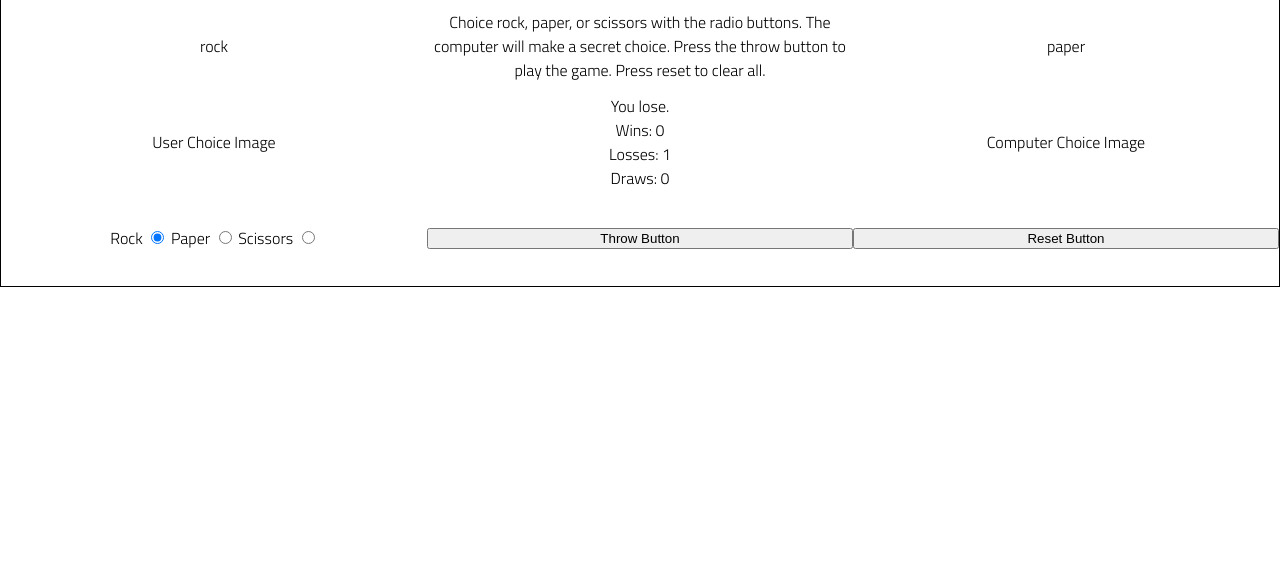
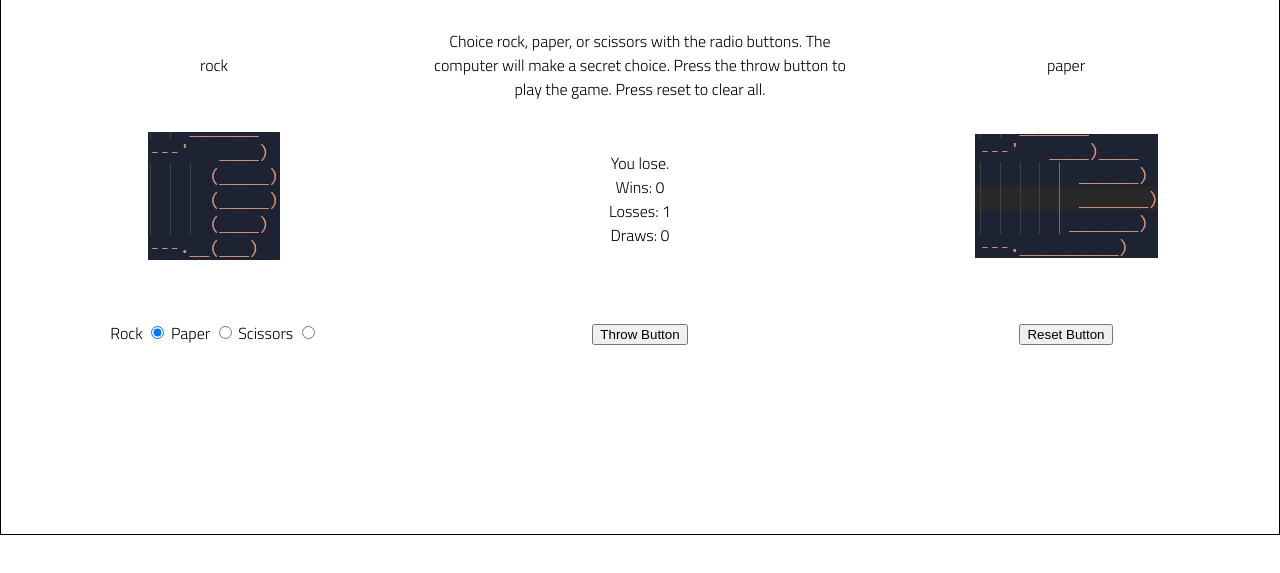
Before and after one commit to CaseyCameron/Lab-03-RPS, a plain HTML site: page index.html in a window 1280 px wide. Both pictures are taken after a click on the button "Throw Button". Shown: the part 47-620 px from the top of the page. Drawn offline with Linux system fonts and the light colour scheme.

Commit message:
ok all done and functioning except css

```diff
--- a/app.js
+++ b/app.js
@@ -1,21 +1,24 @@
 import { getRandomThrow, didUserWin } from './utils.js';
+
 
 const userChoiceEl = document.getElementById('user-choice-div');
 const computerChoiceEl = document.getElementById('computer-choice-div');
-const userImageEl = document.getElementById('user-choice-image');
-const computerImageEl = document.getElementById('computer-choice-image');
+const userImageEl = document.getElementById('user-image');
+const computerImageEl = document.getElementById('computer-image');
 const resultsEL = document.getElementById('results-div');
 const winsEl = document.getElementById('wins-div');
 const lossesEl = document.getElementById('losses-div');
 const drawsEl = document.getElementById('draws-div');
 const throwButton = document.getElementById('throw-button-div');
 const resetButton = document.getElementById('reset-button-div');
+let resetTally = document.getElementById('reset-tally-div');
 
 let gameTally = {
     wins: 1,
     losses: 1,
     draws: 1,
 };
+
 
 throwButton.addEventListener('click', () => {
     let computerChoice = getRandomThrow();
@@ -26,6 +29,32 @@ throwButton.addEventListener('click', () => {
 
     userChoiceEl.textContent = selectedChoice.value;
     computerChoiceEl.textContent = computerChoice;
+
+    console.log(computerImageEl.src, computerChoice);
+
+    // change the user image (refactor later)
+    if (selectedChoice.value === 'rock'){
+        userImageEl.src = './assets/' + selectedChoice.value + '.png';
+    }
+    if (selectedChoice.value === 'paper'){
+        userImageEl.src = './assets/' + selectedChoice.value + '.png';
+    }
+    if (selectedChoice.value === 'scissors'){
+        userImageEl.src = './assets/' + selectedChoice.value + '.png';
+    }
+
+    // change the computer image (refactor later)
+    if (computerChoice === 'rock'){
+        computerImageEl.src = './assets/' + computerChoice + '.png';
+    }
+    if (computerChoice === 'paper'){
+        computerImageEl.src = './assets/' + computerChoice + '.png';
+    }
+    if (computerChoice === 'scissors'){
+        computerImageEl.src = './assets/' + computerChoice + '.png';
+    }
+
+
 
     if (result === 'win'){
         resultsEL.textContent = 'You win!';
@@ -57,5 +86,8 @@ resetButton.addEventListener('click', () => {
     winsEl.textContent = 'Wins: 0';
     lossesEl.textContent = 'Losses: 0';
     drawsEl.textContent = 'Draws: 0';
-    //reset radio button to rock
+
+    let resetCounter = 1;
+    resetTally.textContent = 'Reset tally: ';
+    resetTally.value = resetCounter++;
 });
--- a/index.html
+++ b/index.html
@@ -27,14 +27,14 @@
                 Press reset to clear all.
             </div>
             <div id="computer-choice-div">Computer Choice</div>
-            <div id="user-choice-image">User Choice Image</div>
+            <div id="user-choice-image"><img id="user-image" src=""></div>
             <section class="tally-section">
                 <div id="results-div">Results</div>
                 <div id="wins-div">Wins: 0</div>
                 <div id="losses-div">Losses: 0</div>
                 <div id="draws-div">Draws: 0</div>
             </section>
-            <div id="computer-choice-image">Computer Choice Image</div>
+            <div id="computer-choice-image"><img id="computer-image" src=""></div>
             <section id="radio-buttons-div">
                 <label for="rock">
                     Rock
@@ -49,8 +49,13 @@
                     <input name="symbol" type="radio" ir="scissors" value="scissors" />
                 </label>
             </section>
-            <button id="throw-button-div">Throw Button</button>
-            <button id="reset-button-div">Reset Button</button>
+            <div>
+                <button id="throw-button-div">Throw Button</button>
+            </div>
+            <div>
+                <button id="reset-button-div">Reset Button</button>
+            </div>
+            <div id="reset-tally-div"></div>
         </section>
     </main>
 
--- a/styles/style.css
+++ b/styles/style.css
@@ -1,12 +1,13 @@
 
 body {
     font-family: 'Titillium Web', sans-serif;
+    /*background-color: hsl(243, 18%, 24%); */
 }
 
 .main-section{
     display: grid;
     grid-template-columns: 1fr 1fr 1fr;
-    grid-template-rows: 1fr 1fr 1fr;
+    grid-template-rows: 1fr 1fr 1fr 1fr;
     justify-content: center;
     align-items: center;
     text-align: center;
```
Also changed, not shown: utils.js (+12 -0 lines), assets/paper.png (added), assets/rock.png (added), assets/scissors.png (added).
